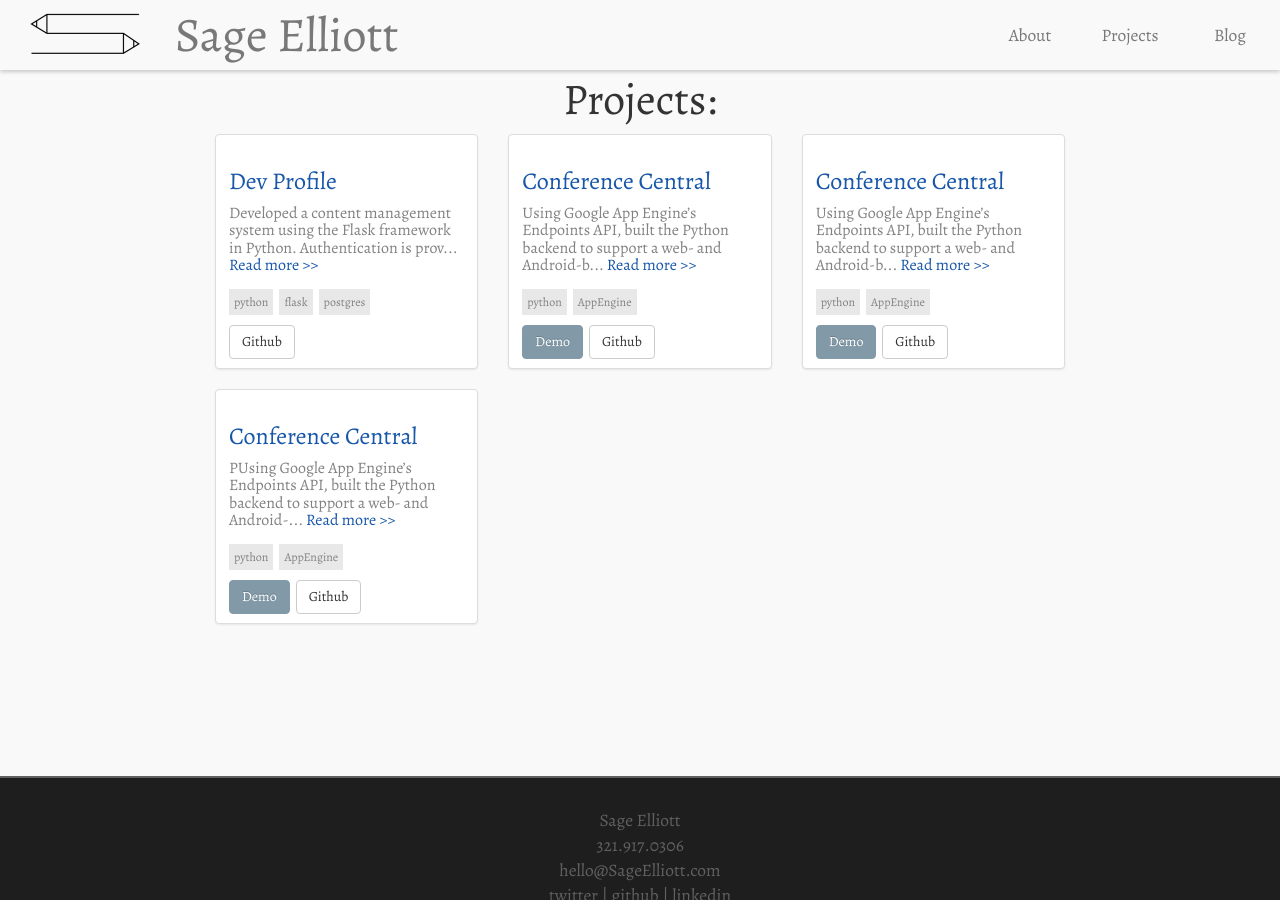
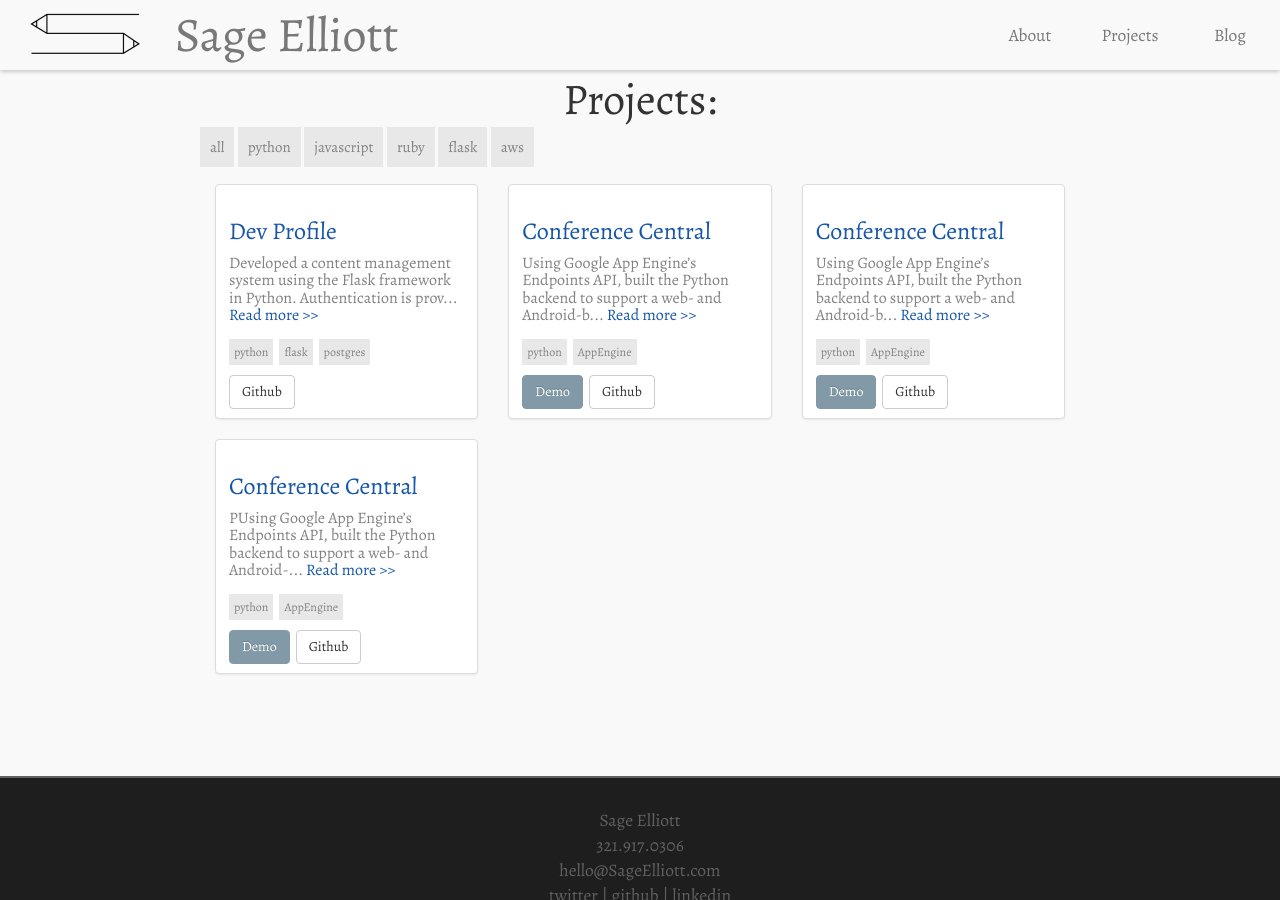
Before and after one commit to sagecodes/sage-blog, a Jekyll site: the page built from projects.html, in a window 1280 px wide. Built offline with Jekyll 4.4.1, drawn with Linux system fonts in a browser that asks for light colours; nearby versions of some CDN libraries; some web fonts are replaced.

Commit message:
Feat: Add filter buttons to project page

```diff
--- a/projects.html
+++ b/projects.html
@@ -8,6 +8,14 @@
 <!-- Display projects -->
 <section id="projects">
   <h1 class="section-header">Projects:</h1>
+  <span class="blog-post_tag all-btn"><a href="{{ site.baseurl }}/blog">all</a></span>
+    <span class="blog-post_tag python-btn"><a href="{{ site.baseurl }}/blog#{{ 'python' | slugify }}">python</a></span>
+    <span class="blog-post_tag javascript-btn"><a class="javascript-link" href="{{ site.baseurl }}/blog#{{ 'javascript' | slugify }}">javascript</a></span>
+    <span class="blog-post_tag ruby-btn"><a href="{{ site.baseurl }}/blog#{{ 'ruby' | slugify }}">ruby</a></span>
+    <span class="blog-post_tag flask-btn"><a href="{{ site.baseurl }}/blog#{{ 'flask' | slugify }}" >flask</a></span>
+    <span class="blog-post_tag aws-btn"><a href="{{ site.baseurl }}/blog#{{ 'aws' | slugify }}" >aws</a></span>
+    <br><br>
+
   <div class="row">
 
    <ul class="post-list">
```
